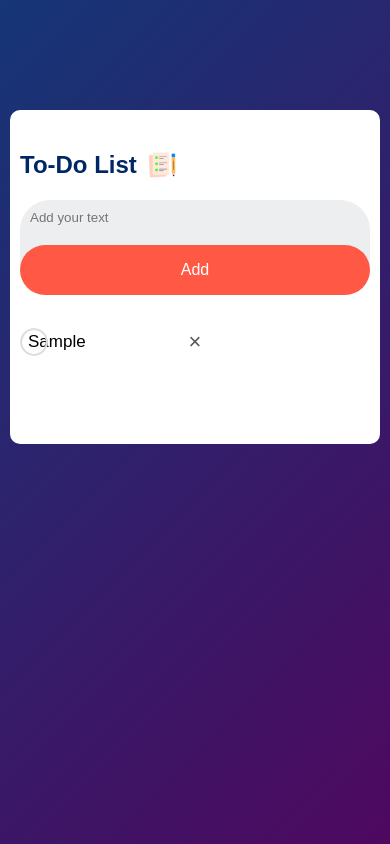
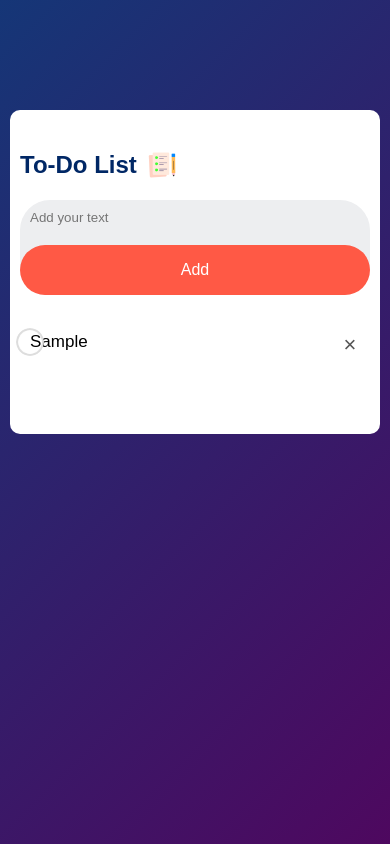
Before and after one commit to neeraj8494/Neeraj-s-Task-Tracker, a plain HTML site: page index.html in a window 390 px wide. Both pictures are taken after typing "Sample" into the empty fields and a click on the button "Add". Drawn offline with Linux system fonts and the light colour scheme.

Commit message:
Update style.css

```diff
--- a/style.css
+++ b/style.css
@@ -64,11 +64,10 @@ button {
 ul li {
     list-style: none;
     font-size: 17px;
-    padding: 12px 8px;
+    padding: 12px 20px;
     user-select: none;
     cursor: pointer;
     position: relative;
-    margin-bottom: 10px;
 }
 
 ul li::before {
@@ -80,9 +79,8 @@ ul li::before {
     background-image: url(./images/unchecked.png);
     background-size: cover;
     background-position: center;
-    top: 50%;
-    transform: translateY(-50%);
-    left: 0;
+    top: 8px;
+    left: -4px;
 }
 
 ul li.checked {
@@ -97,8 +95,7 @@ ul li.checked::before {
 ul li span {
     position: absolute;
     right: 0;
-    top: 50%;
-    transform: translateY(-50%);
+    top: 5px;
     width: 40px;
     height: 40px;
     font-size: 22px;
@@ -117,10 +114,7 @@ ul li span:hover {
         padding: 40px 10px 70px;
     }
 
-    input,
-    button,
-    ul li,
-    ul li span {
-        width: 100%;
+    ul li {
+        padding: 12px 10px;
     }
 }
```
